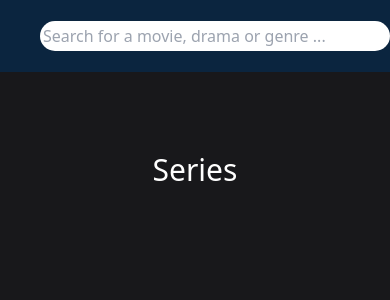
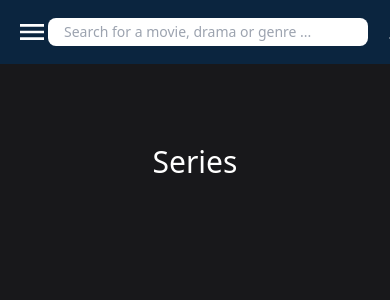
Before and after one commit to AdamAzuddin/cinemate, a Next.js app: page /about in a window 390 px wide. Shown: the top 300 px of the page. Built offline with nearby package versions, Linux system fonts and the light colour scheme; no server answers.

Commit message:
responsive header and overlay menu

```diff
--- a/components/Header.tsx
+++ b/components/Header.tsx
@@ -10,7 +10,7 @@ import { IoMdMenu } from "react-icons/io";
 import OverlayMenu from "./OverlayMenu";
 import Button from "@mui/material/Button";
 import { useRouter } from "next/navigation";
-import {FaBell} from 'react-icons/fa'
+import { FaBell } from "react-icons/fa";
 
 type HeaderProps = {
   showAuthButton: boolean;
@@ -61,31 +61,23 @@ const Header = ({ showAuthButton }: HeaderProps) => {
           background: "#0B253F",
         }}
       >
-        <div
-          style={{
-            padding: "20px 40px",
-            display: "flex",
-            justifyContent: "space-between",
-            alignItems: "center",
-          }}
-        >
+        <div className="px-4 sm:px-6 md:px-8 py-4 flex justify-between items-center">
+          {" "}
+          <div className="">
             {!active && (
               <IoMdMenu
                 size={32}
-              style={{ color: "#FFFFFF" }}
+                className="text-white text-2xl md:text-3xl lg:text-4xl"
                 onClick={handleMenuClick}
               />
             )}
-
-          <div style={{ marginLeft: "auto", marginRight: "auto" }}>
+          </div>
+          <div>
             <SearchBar />
           </div>
-
-          <div className="px-5">
+          <div className="px-5 ">
             <FaBell size={24} color="white" />
           </div>
-
-
         </div>
       </div>
       <div
--- a/components/OverlayMenu.tsx
+++ b/components/OverlayMenu.tsx
@@ -40,7 +40,7 @@ const OverlayMenu = (props: any) => {
 
   return (
     <>
-      <ul style={{ listStyleType: "none" }} className="bg-zinc-900 h-full">
+      <ul style={{ listStyleType: "none" }} className="bg-zinc-900 h-full sm:text-sm md:text-base">
         <li className="py-2 border-b border-solid border-black">
           <div className="flex flex-col items-center">
             <Link href='/my-profile'>
@@ -64,7 +64,7 @@ const OverlayMenu = (props: any) => {
               href={item.Link}
               onClick={() => setActive(false)}
               style={{ paddingLeft: "15px" }}
-              className="text-white text-xl"
+              className="text-white"
             >
               {item.name}
             </Link>
--- a/components/SearchBar.tsx
+++ b/components/SearchBar.tsx
@@ -2,15 +2,11 @@ import React from "react";
 
 const SearchBar = () => {
   return (
-    <div>
-      <input
-        type="text"
-        placeholder="Search for a movie, drama or genre ..."
-        style={{width: '350px', borderRadius:'20px', padding:'3px'}}
-      />
-
-
-    </div>
+    <input
+      type="text"
+      placeholder="Search for a movie, drama or genre ..."
+      className="w-80 sm:w-96 md:w-96 lg:w-96 xl:w-96 rounded-lg px-4 py-1 text-sm sm:text-base"
+    />
   );
 };
 
```
Lines whose indentation alone changed are shown as unchanged.
